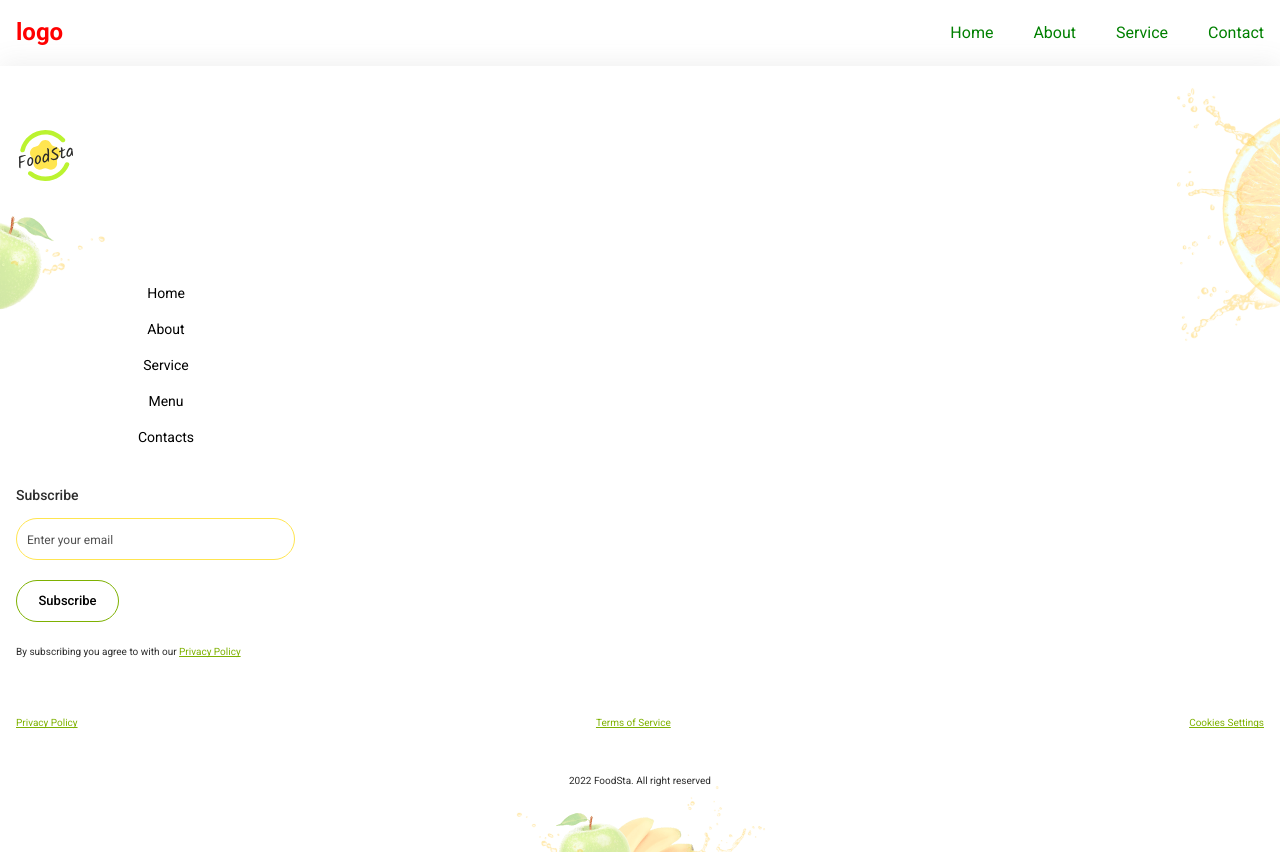
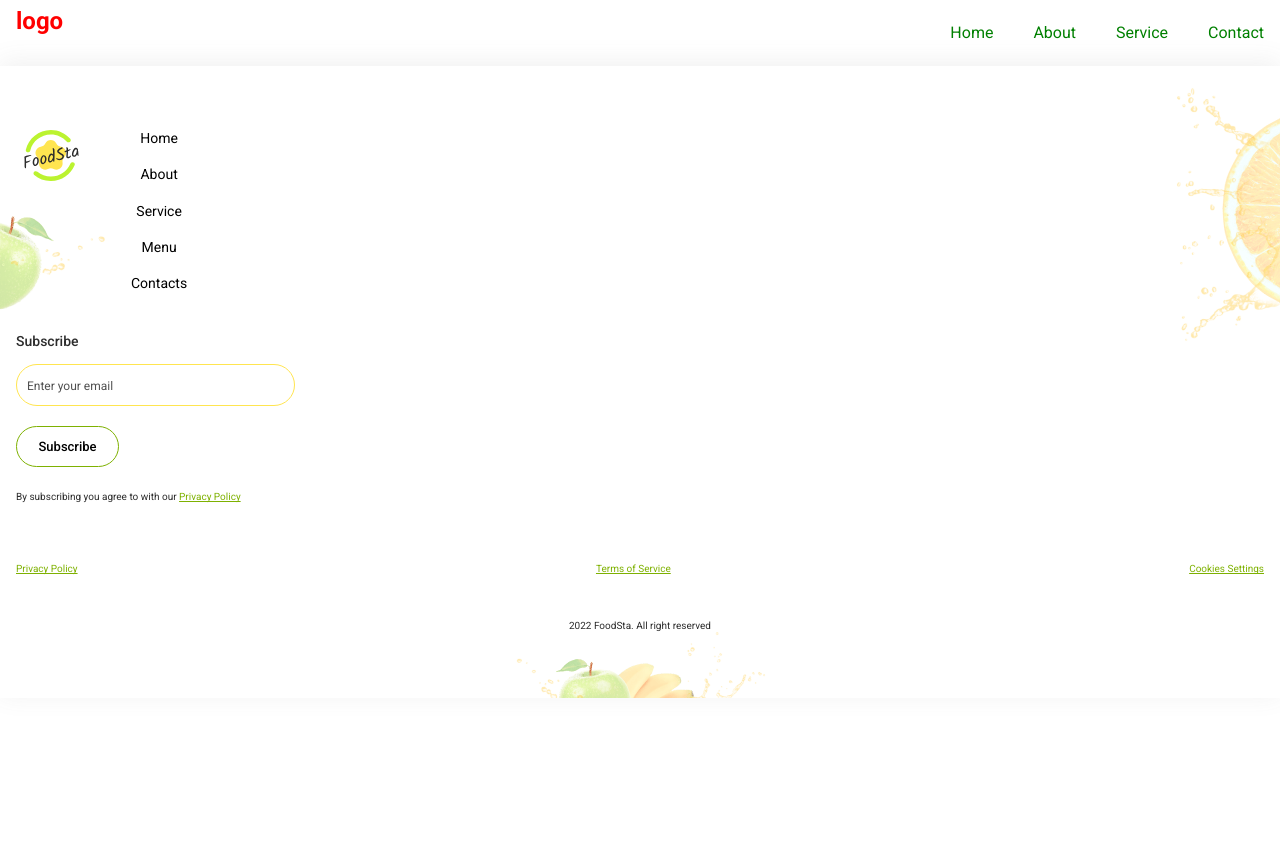
Before and after one commit to shulsergio/food-team-prj, a website built with Vite: page src/index.html in a window 1280 px wide. After the commit the page ends 800 px from the top, so only its background shows below. Built offline with nearby package versions, Linux system fonts and the light colour scheme.

Commit message:
with logo

```diff
--- a/src/css/footer.css
+++ b/src/css/footer.css
@@ -13,11 +13,16 @@
 
 .logo-list {
     padding-top: 64px;
-    display: inline-block;
+    display: flex;
+    justify-content: start;
+    gap: 46px;
 }
 
     .logo {
+        width: 69px;
+height: 51px;
 }
+
 .footer-nav {
     display: flex;
     flex-direction: column;
--- a/src/partials/footer.html
+++ b/src/partials/footer.html
@@ -1,7 +1,7 @@
 <div class="container footer-container">
     <div class="logo-list">
     <svg class="logo">
-        <use href="../img/footer-images/symbol-defs.svg#icon-logo" width="58" height="51"></use>
+        <use href="../img/footer-images/symbol-defs.svg#icon-logo"></use>
     </svg>
     <ul class="footer-nav">
         <li class="footer-nav-item">
```
